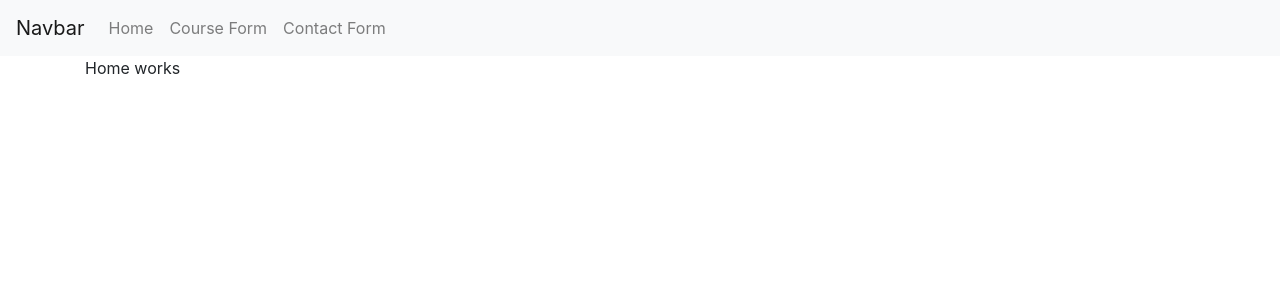
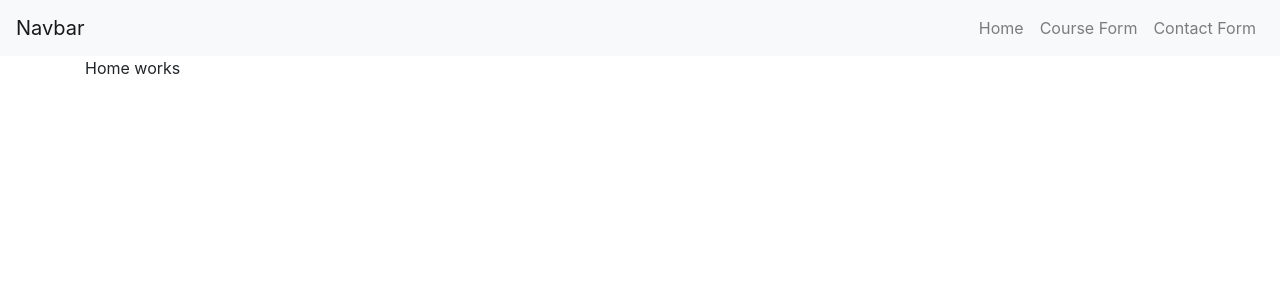
Before and after one commit to pras75299/Angular-Form-Practice, an Angular app: page / in a window 1280 px wide. Shown: the top 300 px of the page. Built offline with nearby package versions, Linux system fonts and the light colour scheme.

Commit message:
Update Navbar component Html

```diff
--- a/src/app/navbar/navbar.component.html
+++ b/src/app/navbar/navbar.component.html
@@ -5,7 +5,7 @@
   </button>
 
   <div class="collapse navbar-collapse justify-content-end text-right" id="navbarSupportedContent">
-    <ul class="navbar-nav mr-auto">
+    <ul class="navbar-nav">
       <li routerLinkActive="nav-item active">
         <a class="nav-link" routerLink="/home">Home </a>
       </li>
```
